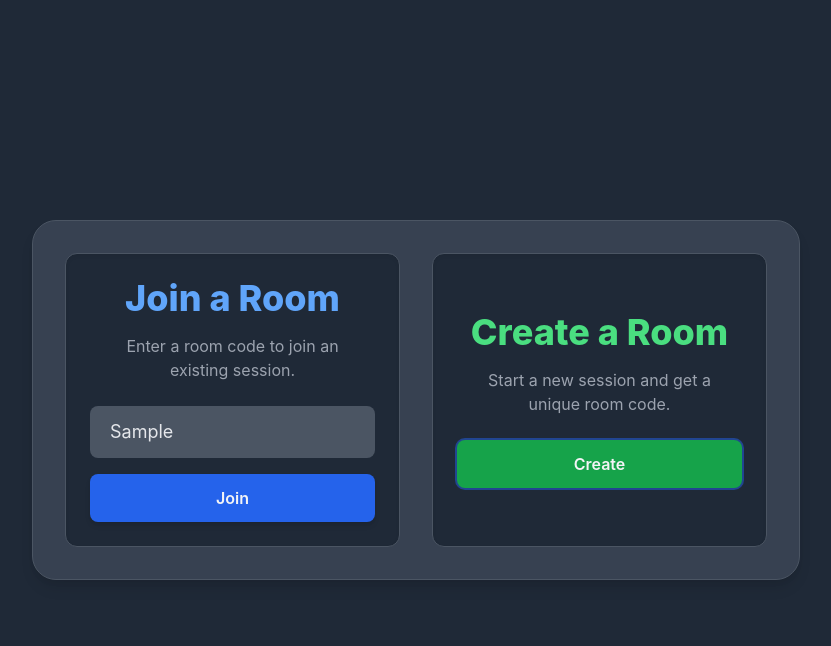
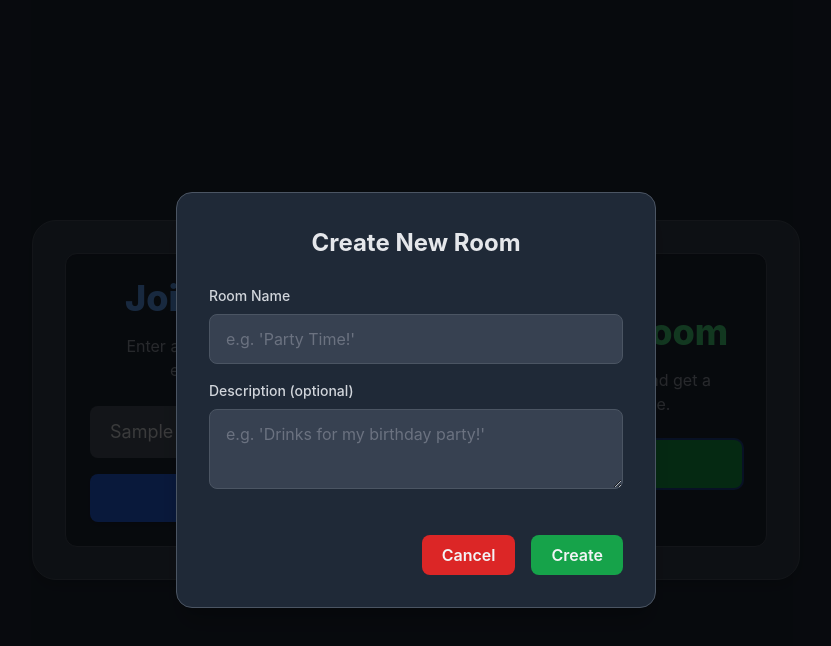
Before and after one commit to leigero/pour-decisions, an Angular app: page / in a window 1280 px wide. Both pictures are taken after typing "Sample" into the empty fields and a click on the button "Create". Shown: the top 646 px of the page, without its empty margins (224-1055 px from the left). Built offline with nearby package versions, Linux system fonts and the light colour scheme.

Commit message:
Setting up netlify serverless scripts

```diff
--- a/src/app/supabase/supabase.service.ts
+++ b/src/app/supabase/supabase.service.ts
@@ -46,6 +46,15 @@ export class SupabaseService {
     const { data, error } = await supabase
       .from('drinks')
       .insert({name: drinkName, ingredients: ingredients, room_id: roomId });
+
+    if (error) throw error;
+    return data!;
+  }
+
+  async createRoom(roomName: string, description: string) {
+    const { data, error } = await supabase
+      .from('rooms')
+      .insert({name: roomName, description: description, is_active: true });
 
     if (error) throw error;
     return data!;
--- a/src/app/welcome/welcome.component.html
+++ b/src/app/welcome/welcome.component.html
@@ -24,7 +24,52 @@
       <p class="section-description">
         Start a new session and get a unique room code.
       </p>
-      <button class="create-button">Create</button>
+      <button class="create-button" (click)="openCreateRoomModal()">
+        Create
+      </button>
     </div>
   </div>
 </div>
+
+<!-- Create Room Modal -->
+@if (showCreateRoomModal()) {
+  <div class="modal-backdrop">
+    <div class="modal-content">
+      <h2 class="modal-title">Create New Room</h2>
+      <div class="modal-body">
+        <div class="form-group">
+          <label for="room-name" class="form-label">Room Name</label>
+          <input
+            id="room-name"
+            type="text"
+            class="modal-input"
+            placeholder="e.g. 'Party Time!'"
+            [(ngModel)]="newRoomName"
+          />
+        </div>
+        <div class="form-group">
+          <label for="room-description" class="form-label"
+            >Description (optional)</label
+          >
+          <textarea
+            id="room-description"
+            class="modal-textarea"
+            placeholder="e.g. 'Drinks for my birthday party!'"
+            [(ngModel)]="newRoomDescription"
+          ></textarea>
+        </div>
+      </div>
+      <div class="modal-actions">
+        <button
+          class="modal-button modal-button-cancel"
+          (click)="cancelCreateRoom()"
+        >
+          Cancel
+        </button>
+        <button class="modal-button modal-button-create" (click)="createRoom()">
+          Create
+        </button>
+      </div>
+    </div>
+  </div>
+}
--- a/src/app/welcome/welcome.component.scss
+++ b/src/app/welcome/welcome.component.scss
@@ -1,14 +1,4 @@
 /* Define SCSS variables for a consistent dark theme */
-$bg-color-dark: #1f2937;
-$bg-color-medium: #374151;
-$bg-color-light: #4b5563;
-$text-color-primary: #f3f4f6;
-$text-color-secondary: #9ca3af;
-$blue-accent: #2563eb;
-$blue-accent-hover: #1d4ed8;
-$green-accent: #16a34a;
-$green-accent-hover: #15803d;
-
     /* Base styles for the component container */
     .welcome-page-container {
       display: flex;
@@ -16,8 +6,8 @@ $green-accent-hover: #15803d;
       align-items: center;
       justify-content: center;
       min-height: 100vh;
-  background-color: $bg-color-dark;
-  color: $text-color-primary;
+      background-color: #1f2937;
+      color: #f3f4f6;
       padding: 1rem;
       font-family: -apple-system, BlinkMacSystemFont, "Segoe UI", Roboto, Helvetica, Arial, sans-serif, "Apple Color Emoji", "Segoe UI Emoji", "Segoe UI Symbol";
     }
@@ -30,12 +20,14 @@ $green-accent-hover: #15803d;
       max-width: 48rem;
       width: 100%;
       padding: 2rem;
-  background-color: $bg-color-medium;
+      background-color: #374151;
       border-radius: 1.5rem;
       box-shadow: 0 10px 15px -3px rgba(0, 0, 0, 0.1), 0 4px 6px -2px rgba(0, 0, 0, 0.05);
       border: 1px solid #4b5563;
+    }
 
     @media (min-width: 768px) {
+      .card-container {
         grid-template-columns: repeat(2, 1fr);
       }
     }
@@ -56,11 +48,11 @@ $green-accent-hover: #15803d;
     }
 
     .join-room-card:hover {
-  border-color: $blue-accent;
+      border-color: #2563eb;
     }
 
     .create-room-card:hover {
-  border-color: $green-accent;
+      border-color: #16a34a;
     }
 
     /* Typography styles */
@@ -81,7 +73,7 @@ $green-accent-hover: #15803d;
     }
 
     .section-description {
-  color: $text-color-secondary;
+      color: #9ca3af;
       margin-bottom: 1.5rem;
       text-align: center;
       max-width: 14rem;
@@ -89,6 +81,7 @@ $green-accent-hover: #15803d;
 
     /* Input field styles */
     .room-input {
+      box-sizing: border-box; /* Fix for the overflow issue */
       width: 100%;
       padding: 0.75rem 1.25rem;
       font-size: 1.125rem;
@@ -99,16 +92,15 @@ $green-accent-hover: #15803d;
       border: none;
       margin-bottom: 1rem;
       transition: box-shadow 0.3s ease-in-out;
-  &::placeholder {
+    }
+
+    .room-input::placeholder {
       color: #9ca3af;
     }
-  &:focus {
+
+    .room-input:focus {
       outline: none;
-    box-shadow: 0 0 0 2px $blue-accent;
-  }
-}
-.input-container{
-
+      box-shadow: 0 0 0 2px #2563eb;
     }
 
     /* Button styles */
@@ -117,29 +109,146 @@ $green-accent-hover: #15803d;
       width: 100%;
       padding: 0.75rem 1.5rem;
       font-weight: 600;
-  color: $text-color-primary;
+      color: #f3f4f6;
       border-radius: 0.5rem;
       box-shadow: 0 4px 6px -1px rgba(0, 0, 0, 0.1), 0 2px 4px -1px rgba(0, 0, 0, 0.06);
       transition: all 0.3s ease-in-out;
       transform: scale(1);
-  &:focus {
+      border: none;
+    }
+
+    .join-button:focus,
+    .create-button:focus {
       outline: none;
       box-shadow: 0 0 0 2px rgba(37, 99, 235, 0.5);
     }
+
+    .join-button {
+      background-color: #2563eb;
     }
 
-.join-button {
-  background-color: $blue-accent;
-  &:hover {
-    background-color: $blue-accent-hover;
+    .join-button:hover {
+      background-color: #1d4ed8;
       transform: scale(1.05);
-  }
     }
 
     .create-button {
-  background-color: $green-accent;
-  &:hover {
-    background-color: $green-accent-hover;
+      background-color: #16a34a;
+    }
+
+    .create-button:hover {
+      background-color: #15803d;
       transform: scale(1.05);
     }
+
+    /* Modal specific styles */
+    .modal-backdrop {
+      position: fixed;
+      top: 0;
+      left: 0;
+      width: 100%;
+      height: 100%;
+      background-color: rgba(0, 0, 0, 0.75);
+      display: flex;
+      justify-content: center;
+      align-items: center;
+      z-index: 1000;
     }
+
+    .modal-content {
+      background-color: #1f2937;
+      padding: 2rem;
+      border-radius: 1rem;
+      border: 1px solid #4b5563;
+      box-shadow: 0 20px 25px -5px rgba(0, 0, 0, 0.2), 0 10px 10px -5px rgba(0, 0, 0, 0.05);
+      max-width: 90%;
+      width: 30rem;
+      display: flex;
+      flex-direction: column;
+    }
+
+    .modal-title {
+      font-size: 1.5rem;
+      font-weight: 700;
+      text-align: center;
+      margin-bottom: 1.5rem;
+      color: #e5e7eb;
+    }
+
+    .modal-body {
+      margin-bottom: 1.5rem;
+    }
+
+    .form-group {
+      margin-bottom: 1rem;
+    }
+
+    .form-label {
+      display: block;
+      font-size: 0.875rem;
+      font-weight: 500;
+      color: #d1d5db;
+      margin-bottom: 0.5rem;
+    }
+
+    .modal-input,
+    .modal-textarea {
+      box-sizing: border-box;
+      width: 100%;
+      padding: 0.75rem 1rem;
+      background-color: #374151;
+      color: #f3f4f6;
+      border-radius: 0.5rem;
+      border: 1px solid #4b5563;
+      transition: border-color 0.2s ease-in-out;
+    }
+
+    .modal-input::placeholder,
+    .modal-textarea::placeholder {
+      color: #6b7280;
+    }
+
+    .modal-input:focus,
+    .modal-textarea:focus {
+      outline: none;
+      border-color: #2563eb;
+      box-shadow: 0 0 0 2px rgba(37, 99, 235, 0.25);
+    }
+
+    .modal-textarea {
+      resize: vertical;
+      min-height: 5rem;
+    }
+
+    .modal-actions {
+      display: flex;
+      justify-content: flex-end;
+      gap: 1rem;
+    }
+
+    .modal-button {
+      padding: 0.5rem 1.25rem;
+      font-weight: 600;
+      border-radius: 0.5rem;
+      transition: background-color 0.2s ease-in-out;
+      cursor: pointer;
+      border: none;
+    }
+
+    .modal-button-cancel {
+      background-color: #dc2626;
+      color: #f3f4f6;
+    }
+
+    .modal-button-cancel:hover {
+      background-color: #b91c1c;
+    }
+
+    .modal-button-create {
+      background-color: #16a34a;
+      color: #f3f4f6;
+    }
+
+    .modal-button-create:hover {
+      background-color: #15803d;
+    }
--- a/src/app/welcome/welcome.component.ts
+++ b/src/app/welcome/welcome.component.ts
@@ -2,6 +2,7 @@ import { Component, inject, signal } from '@angular/core';
 import { CommonModule } from '@angular/common';
 import { FormsModule } from '@angular/forms';
 import { Router } from '@angular/router';
+import { SupabaseService } from '../supabase/supabase.service';
 
 
 @Component({
@@ -13,7 +14,12 @@ import { Router } from '@angular/router';
 })
 export class WelcomeComponent {
     private router = inject(Router);
+    private supabase = inject(SupabaseService);
+
     readonly roomCode = signal<string>('');
+    showCreateRoomModal = signal(false);
+    newRoomName = signal('');
+    newRoomDescription = signal('');
 
     protected onRoomCodeUpdate(roomCode:string){
         this.roomCode.set(roomCode);
@@ -26,4 +32,23 @@ export class WelcomeComponent {
         }
         this.router.navigate(['/room', roomCode])
     }
+
+    /*
+        CREATE ROOM ACTIONS
+    */
+    protected openCreateRoomModal() {
+        this.showCreateRoomModal.set(true);
+    }
+
+    protected cancelCreateRoom() {
+        this.showCreateRoomModal.set(false);
+        this.newRoomName.set('');
+        this.newRoomDescription.set('');
+    }
+
+    protected async createRoom() {
+        // call supabase and save room
+        await this.supabase.createRoom(this.newRoomName(), this.newRoomDescription())
+        this.cancelCreateRoom();
+    }
 }
```
Also changed, not shown: 1 other file (tests, documents, lock files or other folders). Lines whose indentation alone changed are shown as unchanged.
